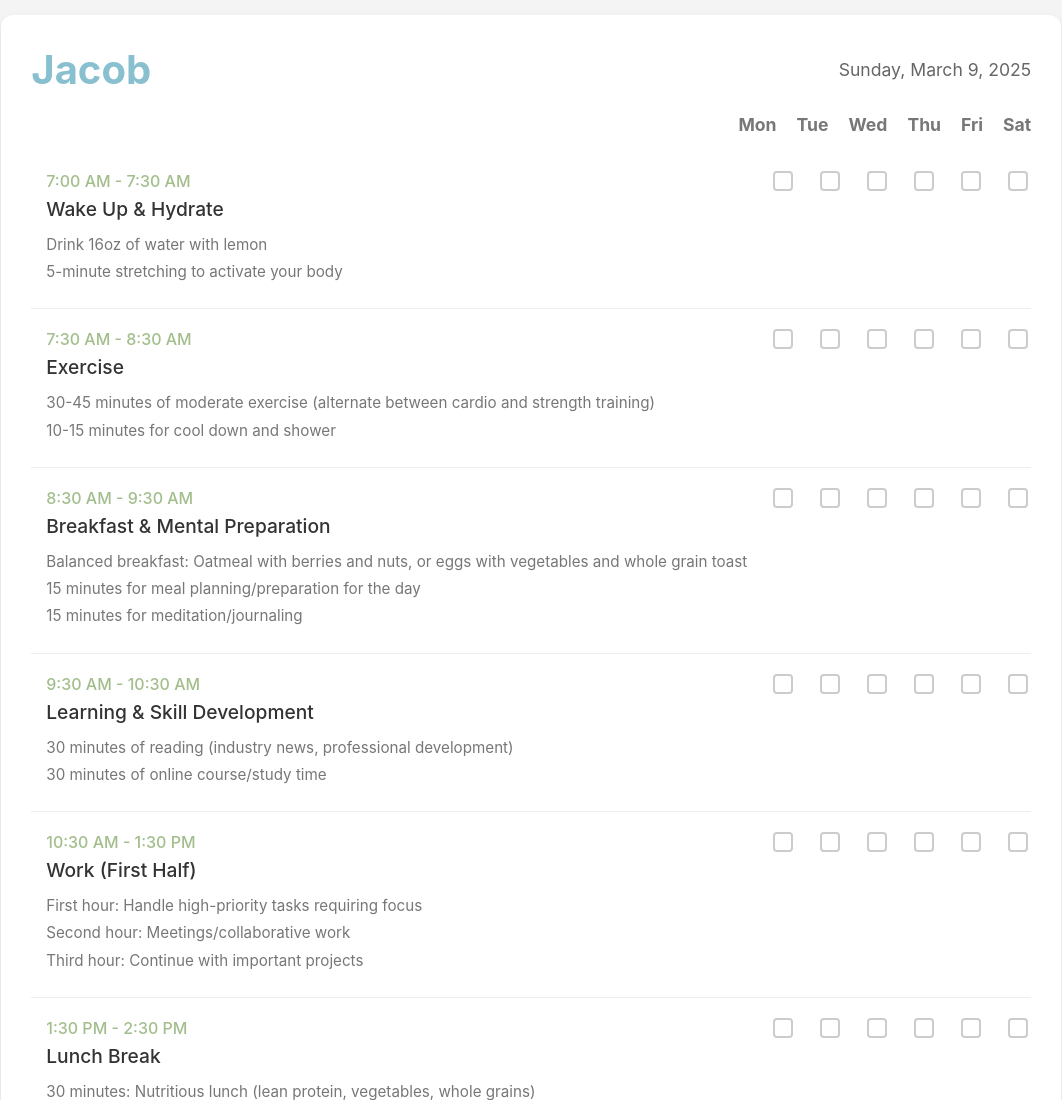
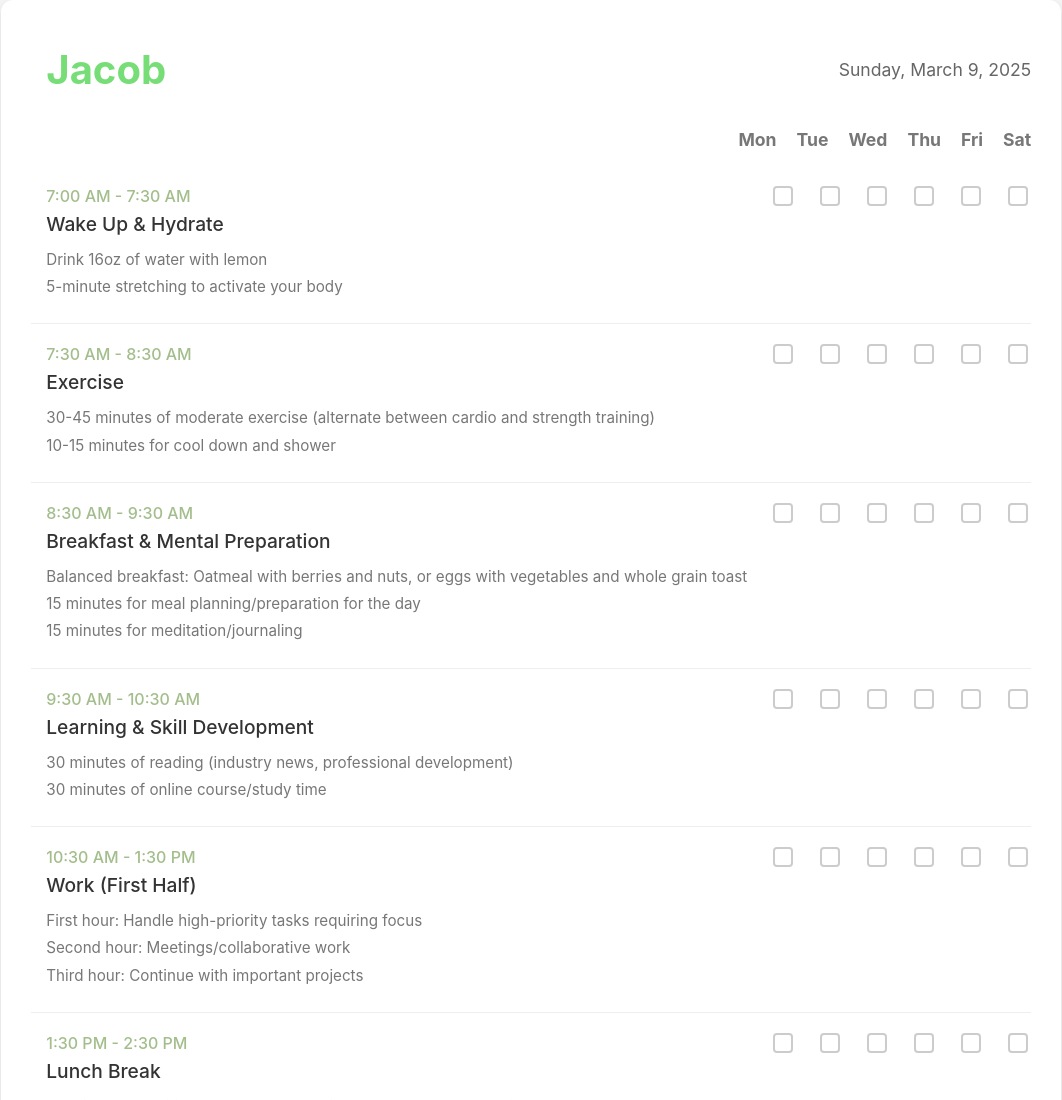
Before and after one commit to TerminatorJ06/my-daily-routine, a plain HTML site: page index.html in a window 1280 px wide. Shown: the top 1100 px of the page, without its empty margins (101-1163 px from the left). Drawn offline with Linux system fonts and the light colour scheme.

Commit message:
Update index.html

```diff
--- a/index.html
+++ b/index.html
@@ -7,7 +7,7 @@
     <style>
         body {
             font-family: -apple-system, BlinkMacSystemFont, 'Segoe UI', Roboto, Helvetica, Arial, sans-serif;
-            margin: 15px;
+            margin: 0;
             padding: 0;
             background-color: #f4f4f4;
             color: #333;
@@ -35,8 +35,8 @@
 
         .header h1 {
             font-size: 2.5em;
-            margin: 0;
-            color: #88c0d0; /* Pastel Blue */
+            margin: 15px;
+            color: #77DD77; /* Pastel Blue */
             font-weight: bold;
         }
 
```
